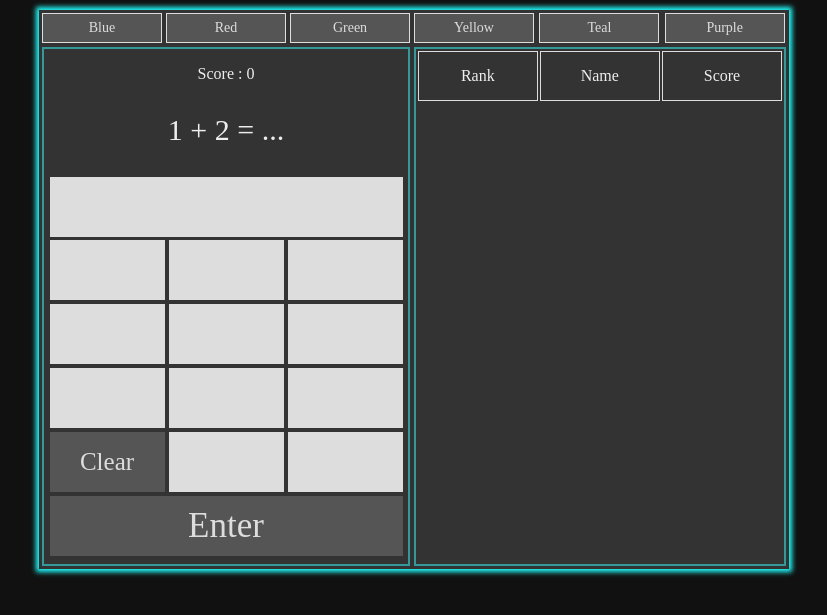
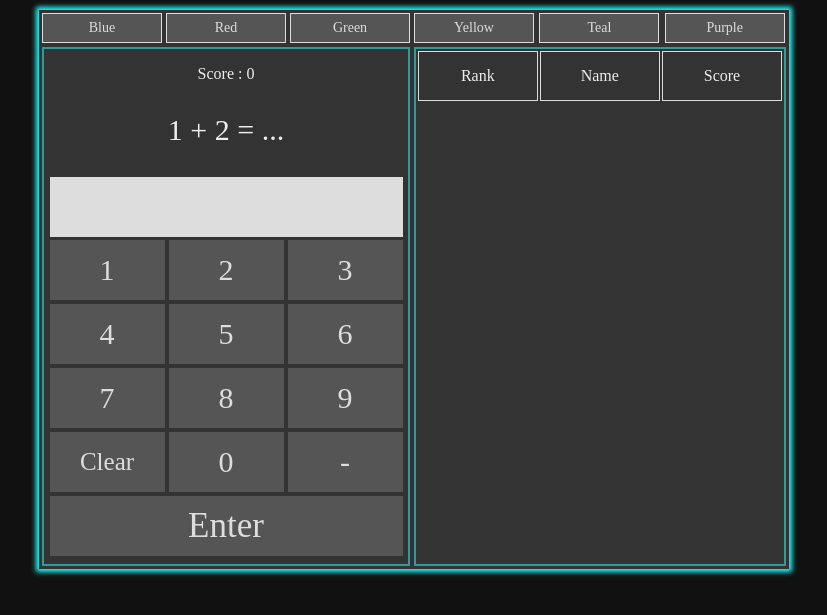
Before and after one commit to ahmed0saber/mathexams, a Django app: page / in a window 1280 px wide. Shown: the top 615 px of the page, without its empty margins (226-1053 px from the left). Run offline with Django 3.2, Linux system fonts and the light colour scheme; data that the repository does not hold is empty.

Commit message:
btn background color

```diff
--- a/main/templates/main/index.html
+++ b/main/templates/main/index.html
@@ -70,7 +70,6 @@
             width: 115px;
             height: 60px;
             font-size: 30px;
-            background-color: #DDD;
             border: none;
         }
 
```
